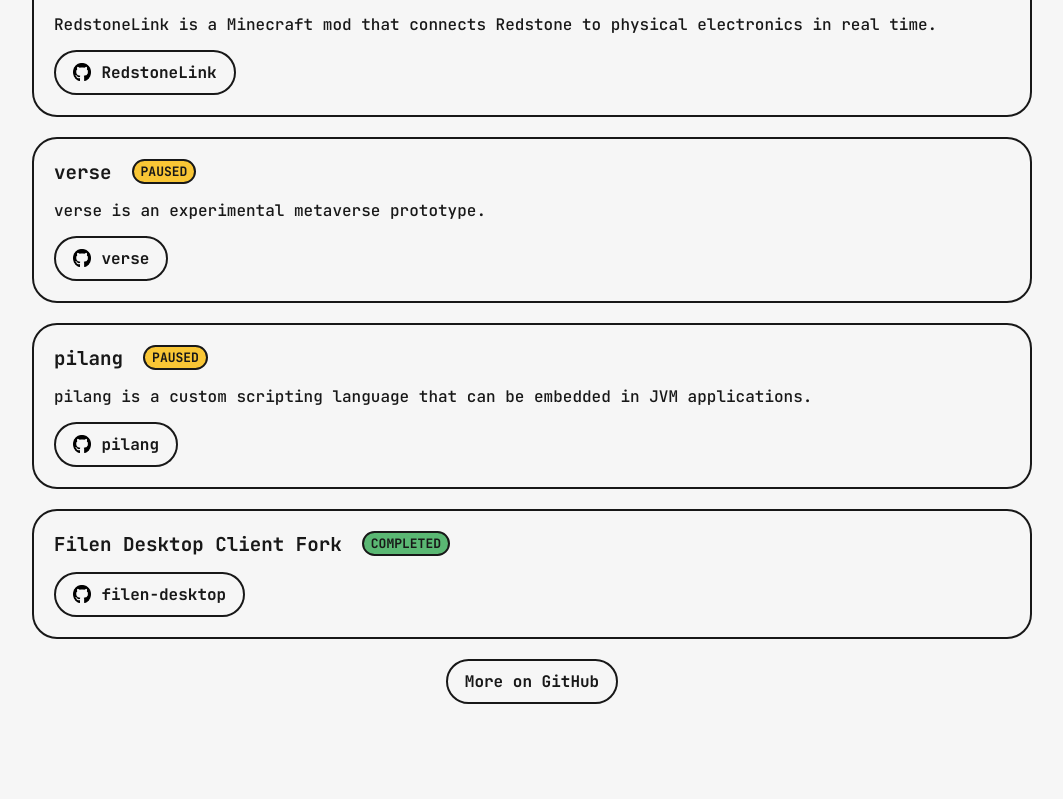
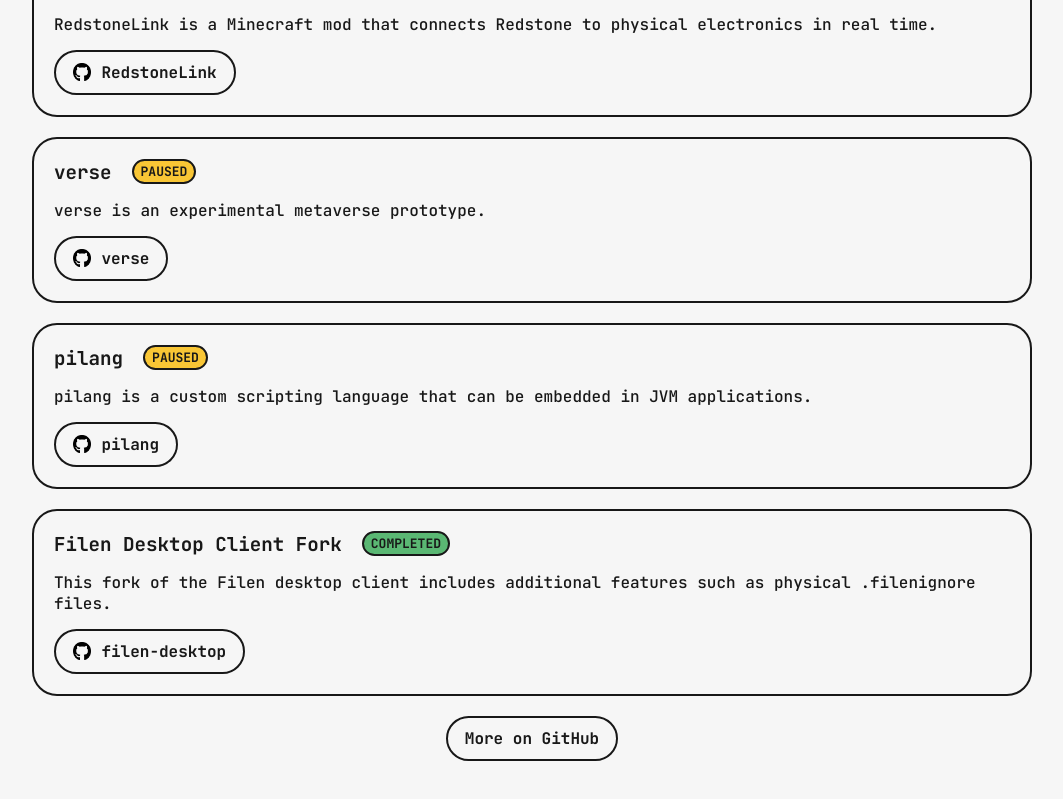
Before and after one commit to JupiterPi/hub, a Next.js app in the folder hub/: page /projects in a window 1280 px wide. Shown: the part 809-1608 px from the top of the page, without its empty margins (108-1171 px from the left). Before the commit the page ends 1563 px from the top, so only its background shows below. Built offline with nearby package versions, Linux system fonts and the light colour scheme.

Commit message:
(fixed typo)

```diff
--- a/hub/src/data.ts
+++ b/hub/src/data.ts
@@ -50,7 +50,7 @@
   {
     name: "Filen Desktop Client Fork",
     status: "completed",
-    descriptions: "This fork of the Filen desktop client includes additional features such as physical .filenignore files.",
+    description: "This fork of the Filen desktop client includes additional features such as physical .filenignore files.",
     githubRepo: "filen-desktop"
   }
 ]
```
